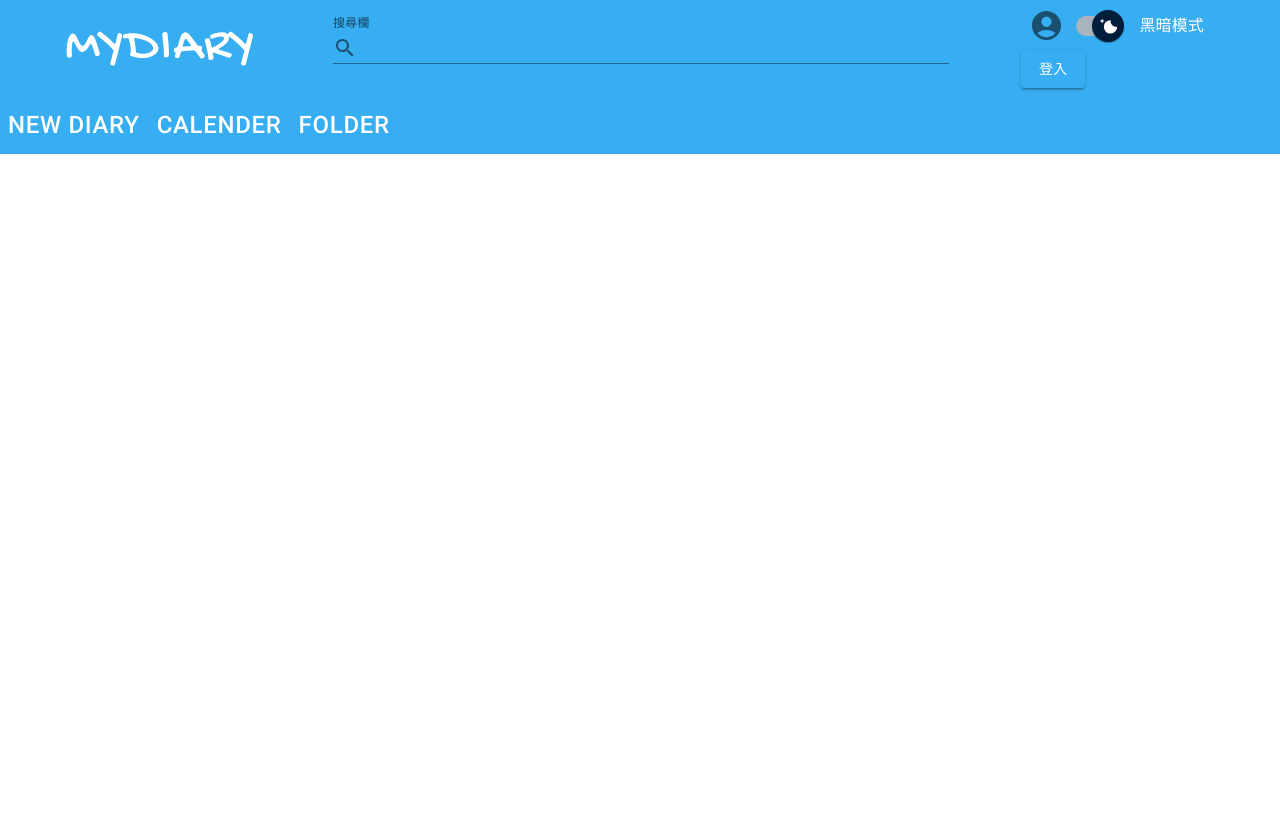
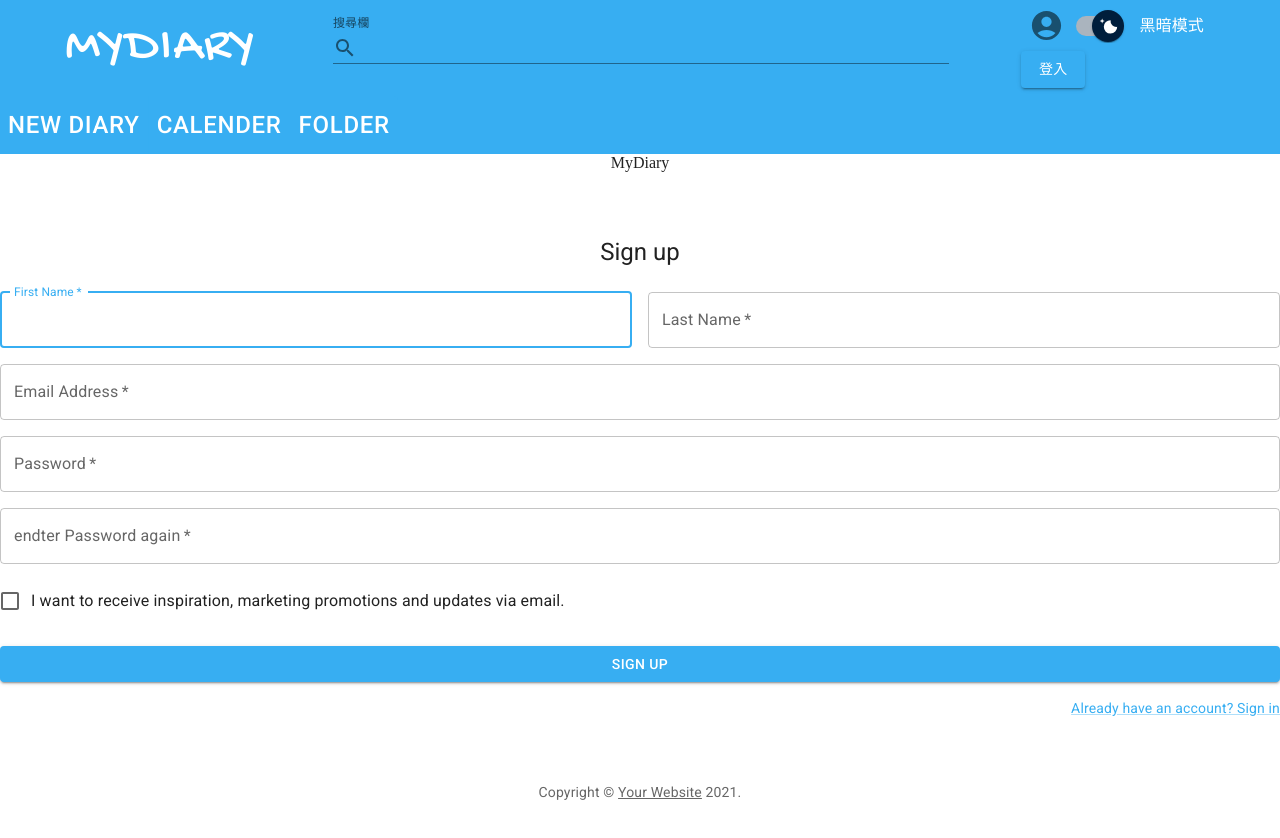
Before and after one commit to allen3325/SoftWareProject, a React (Create React App) app in the folder frontend/: page /register in a window 1280 px wide. Shown: the top 838 px of the page. Before the commit the page ends 800 px from the top, so only its background shows below. Built offline with nearby package versions, Linux system fonts and the light colour scheme.

Commit message:
feat: login page and register page and active page and forgotPW page.

```diff
--- a/frontend/src/App.js
+++ b/frontend/src/App.js
@@ -6,12 +6,14 @@
 import HomePage from "./components/HomePage/HomePage";
 import Header from "./components/Header/Header";
 import LoginPage from "./components/LoginPage/LoginPage";
+import RegisterPage from "./components/RegisterPage/RegisterPage";
+import ActivatePage from "./components/ActivatePage/ActivatePage";
+import ForgotPasswordPage  from "./components/ForgotPasswordPage/ForgotPasswordPage";
 import NewDiaryPage from "./components/NewDiaryPage/NewDiaryPage";
 import CalenderSearchPage from "./components/CalenderSearchPage/CalenderSearchPage";
 import FolderPage from "./components/FolderPage/FolderPage";
 
 function App() {
-
   let localDarkMode = localStorage.getItem("darkMode");
   const [darkMode, setDarkMode] = useState(localDarkMode);
 
@@ -21,7 +23,7 @@
     setDarkMode(darkMode);
     localStorage.setItem("darkMode", darkMode);
     console.log("App is " + darkMode);
-  }
+  };
 
   const theme = createTheme({
     palette: {
@@ -30,7 +32,7 @@
         main: "#37AEF2",
         light: "#37AEF2",
         dark: "#1B92D1",
-        contrastText: "#fff"
+        contrastText: "#fff",
       },
     },
     mixins: {
@@ -39,19 +41,22 @@
   });
 
   return (
-    <ThemeProvider theme={theme} >
+    <ThemeProvider theme={theme}>
       <Paper elevation={0}>
-        <Header isLogin={false} onChangeDarkMode={changeDarkMode} />
+        <Header isLogin={false} onChangeDarkMode={changeDarkMode} />{" "}
         <Routes>
-          <Route exact path="/" element={<HomePage />} />
-          <Route exact path="about" element={<AboutPage />} />
-          <Route exact path="login" element={<LoginPage />} />
-          <Route exact path="newDiary" element={<NewDiaryPage />} />
-          <Route exact path="calenderSearch" element={<CalenderSearchPage />} />
-          <Route exact path="folderPage" element={<FolderPage />} />
-        </Routes>
-      </Paper>
-    </ThemeProvider >
+          <Route exact path="/" element={<HomePage />} />{" "}
+          <Route exact path="about" element={<AboutPage />} />{" "}
+          <Route exact path="login" element={<LoginPage />} />{" "}
+          <Route exact path="register" element={<RegisterPage />} />{""}
+          <Route exact path="activate" element={<ActivatePage />} />{""}
+          <Route exact path="forgotpassword" element={<ForgotPasswordPage />}/> {""}
+          <Route exact path="newDiary" element={<NewDiaryPage />} />{" "}
+          <Route exact path="calenderSearch" element={<CalenderSearchPage />} />{" "}
+          <Route exact path="folderPage" element={<FolderPage />} />{" "}
+        </Routes>{" "}
+      </Paper>{" "}
+    </ThemeProvider>
   );
 }
 export default App;
--- /dev/null
+++ b/frontend/src/components/ActivatePage/ActivatePage.js
@@ -0,0 +1,86 @@
+import * as React from 'react';
+import Button from '@mui/material/Button';
+import TextField from '@mui/material/TextField';
+import { Paper, paperClasses } from '@mui/material';
+import Link from '@mui/material/Link';
+import Grid from '@mui/material/Grid';
+import Box from '@mui/material/Box';
+import Typography from '@mui/material/Typography';
+function Copyright(props) {
+  return (
+    <Typography variant="body2" color="text.secondary" align="center" {...props}>
+      {'Copyright © '}
+      <Link color="inherit" href="https://mui.com/">
+        Your Website
+      </Link>{' '}
+      {new Date().getFullYear()}
+      {'.'}
+    </Typography>
+  );
+}
+
+export default function ActivatePage() {
+  const handleSubmit = (event) => {
+    event.preventDefault();
+    const data = new FormData(event.currentTarget);
+    // eslint-disable-next-line no-console
+    console.log({
+      activate_code: data.get('activate_code'),
+    });
+  };
+
+  return (
+    <Paper elevation={0} style={{height:"100vh"}} >
+		<p> MyDiary </p> {""}{" "}
+        <Box
+          sx={{
+            marginTop: 8,
+            display: 'flex',
+            flexDirection: 'column',
+            alignItems: 'center',
+          }}
+        >
+
+          <Typography component="h1" variant="h5">
+            Verification
+          </Typography>
+          <Box component="form" noValidate onSubmit={handleSubmit} sx={{ mt: 3 }}>
+            <Grid container spacing={2}>
+              <Grid item xs={12}>
+                <TextField
+                  required
+                  fullWidth
+                  id="activate_code"
+                  label="activate_codes"
+                  name="activate_code"
+                  autoComplete="activate_code"
+                />
+              </Grid>
+            </Grid>
+            <Button
+              type="submit"
+              fullWidth
+              variant="contained"
+              sx={{ mt: 3, mb: 2 }}
+            >
+              Verify
+            </Button>
+			<Typography component="h1" variant="h5">
+            	Didn't receive the verification email?
+          	</Typography>
+
+			<Button
+              type="submit"
+              fullWidth
+              variant="contained"
+              sx={{ mt: 3, mb: 2 }}
+            >
+              resend
+            </Button>
+            <Grid container justifyContent="flex-end">
+            </Grid>
+          </Box>
+        </Box>
+    </Paper>
+  );
+}
--- /dev/null
+++ b/frontend/src/components/ForgotPasswordPage/ForgotPasswordPage.js
@@ -0,0 +1,76 @@
+import * as React from 'react';
+import Button from '@mui/material/Button';
+import TextField from '@mui/material/TextField';
+import { Paper, paperClasses } from '@mui/material';
+import Link from '@mui/material/Link';
+import Grid from '@mui/material/Grid';
+import Box from '@mui/material/Box';
+import Typography from '@mui/material/Typography';
+function Copyright(props) {
+  return (
+    <Typography variant="body2" color="text.secondary" align="center" {...props}>
+      {'Copyright © '}
+      <Link color="inherit" href="https://mui.com/">
+        Your Website
+      </Link>{' '}
+      {new Date().getFullYear()}
+      {'.'}
+    </Typography>
+  );
+}
+
+export default function ForgotPasswordPage() {
+  const handleSubmit = (event) => {
+    event.preventDefault();
+    const data = new FormData(event.currentTarget);
+    // eslint-disable-next-line no-console
+    console.log({
+      email: data.get('email')
+    });
+  };
+
+  return (
+    <Paper elevation={0} style={{height:"100vh"}} >
+		<p> MyDiary </p> {""}{" "}
+        <Box
+          sx={{
+            marginTop: 8,
+            display: 'flex',
+            flexDirection: 'column',
+            alignItems: 'center',
+          }}
+        >
+
+          <Typography component="h1" variant="h5">
+            Send new password
+          </Typography>
+          <Box component="form" noValidate onSubmit={handleSubmit} sx={{ mt: 3 }}>
+            <Grid container spacing={2}>
+              <Grid item xs={12}>
+                <TextField
+              margin="normal"
+              required
+              fullWidth
+              id="email"
+              label="Email Address"
+              name="email"
+              autoComplete="email"
+              autoFocus
+            />
+              </Grid>
+            </Grid>
+            <Button
+              type="submit"
+              fullWidth
+              variant="contained"
+              sx={{ mt: 3, mb: 2 }}
+            >
+              Send
+            </Button>
+            <Grid container justifyContent="flex-end">
+            </Grid>
+          </Box>
+        </Box>
+    </Paper>
+  );
+}
--- /dev/null
+++ b/frontend/src/components/LoginPage/LoginPage.css
@@ -0,0 +1,32 @@
+@import url("https://fonts.googleapis.com/css2?family=Gochi+Hand&display=swap");
+.login_page {
+  text-align: center;
+}
+
+p {
+  color: "white";
+  font-family: "Gochi Hand";
+  font-size: 50px;
+}
+
+input {
+  text-align: left;
+  width: 25%;
+}
+
+.block {
+  width: 70%;
+  display: block;
+  margin-bottom: 5%;
+}
+
+.label_block {
+  display: inline-block;
+  width: 50%;
+  text-align: right;
+}
+
+/* input,
+textarea {
+    vertical-align: top;
+} */
--- /dev/null
+++ b/frontend/src/components/RegisterPage/RegisterPage.css
@@ -0,0 +1,3 @@
+p {
+	text-align: center;
+}
--- /dev/null
+++ b/frontend/src/components/RegisterPage/RegisterPage.js
@@ -0,0 +1,135 @@
+import * as React from 'react';
+import "./RegisterPage.css";
+import Button from '@mui/material/Button';
+import TextField from '@mui/material/TextField';
+import FormControlLabel from '@mui/material/FormControlLabel';
+import Checkbox from '@mui/material/Checkbox';
+import Link from '@mui/material/Link';
+import Grid from '@mui/material/Grid';
+import Box from '@mui/material/Box';
+import Typography from '@mui/material/Typography';
+import { Paper } from '@mui/material';
+function Copyright(props) {
+  return (
+    <Typography variant="body2" color="text.secondary" align="center" {...props}>
+      {'Copyright © '}
+      <Link color="inherit" href="https://mui.com/">
+        Your Website
+      </Link>{' '}
+      {new Date().getFullYear()}
+      {'.'}
+    </Typography>
+  );
+}
+
+export default function RegisterPage() {
+  const handleSubmit = (event) => {
+    event.preventDefault();
+    const data = new FormData(event.currentTarget);
+    // eslint-disable-next-line no-console
+    console.log({
+      email: data.get('email'),
+      password: data.get('password'),
+	  checkpassword : data.get('checkpassword')
+    });
+  };
+
+  return (
+
+	<Paper elevation={0} style={{height:"100vh"}} >
+		<p> MyDiary </p> {""}
+        <Box
+          sx={{
+            marginTop: 8,
+            display: 'flex',
+            flexDirection: 'column',
+            alignItems: 'center',
+          }}
+        >
+          <Typography component="h1" variant="h5">
+            Sign up
+          </Typography>
+          <Box component="form" noValidate onSubmit={handleSubmit} sx={{ mt: 3 }}>
+            <Grid container spacing={2}>
+              <Grid item xs={12} sm={6}>
+                <TextField
+                  autoComplete="given-name"
+                  name="firstName"
+                  required
+                  fullWidth
+                  id="firstName"
+                  label="First Name"
+                  autoFocus
+                />
+              </Grid>
+              <Grid item xs={12} sm={6}>
+                <TextField
+                  required
+                  fullWidth
+                  id="lastName"
+                  label="Last Name"
+                  name="lastName"
+                  autoComplete="family-name"
+                />
+              </Grid>
+              <Grid item xs={12}>
+                <TextField
+                  required
+                  fullWidth
+                  id="email"
+                  label="Email Address"
+                  name="email"
+                  autoComplete="email"
+                />
+              </Grid>
+              <Grid item xs={12}>
+                <TextField
+                  required
+                  fullWidth
+                  name="password"
+                  label="Password"
+                  type="password"
+                  id="password"
+                  autoComplete="new-password"
+                />
+              </Grid>
+			  <Grid item xs={12}>
+                <TextField
+                  required
+                  fullWidth
+                  name="checkpassword"
+                  label="endter Password again"
+                  type="password"
+                  id="checkpassword"
+                  autoComplete="checkpassword"
+                />
+              </Grid>
+              <Grid item xs={12}>
+                <FormControlLabel
+                  control={<Checkbox value="allowExtraEmails" color="primary" />}
+                  label="I want to receive inspiration, marketing promotions and updates via email."
+                />
+              </Grid>
+            </Grid>
+            <Button
+			  href="/activate"
+              type="submit"
+              fullWidth
+              variant="contained"
+              sx={{ mt: 3, mb: 2 }}
+            >
+              Sign Up
+            </Button>
+            <Grid container justifyContent="flex-end">
+              <Grid item>
+                <Link href="/login" variant="body2">
+                  Already have an account? Sign in
+                </Link>
+              </Grid>
+            </Grid>
+          </Box>
+        </Box>
+		<Copyright sx={{ mt: 8, mb: 4 }} />
+    </Paper>
+  );
+}
```
